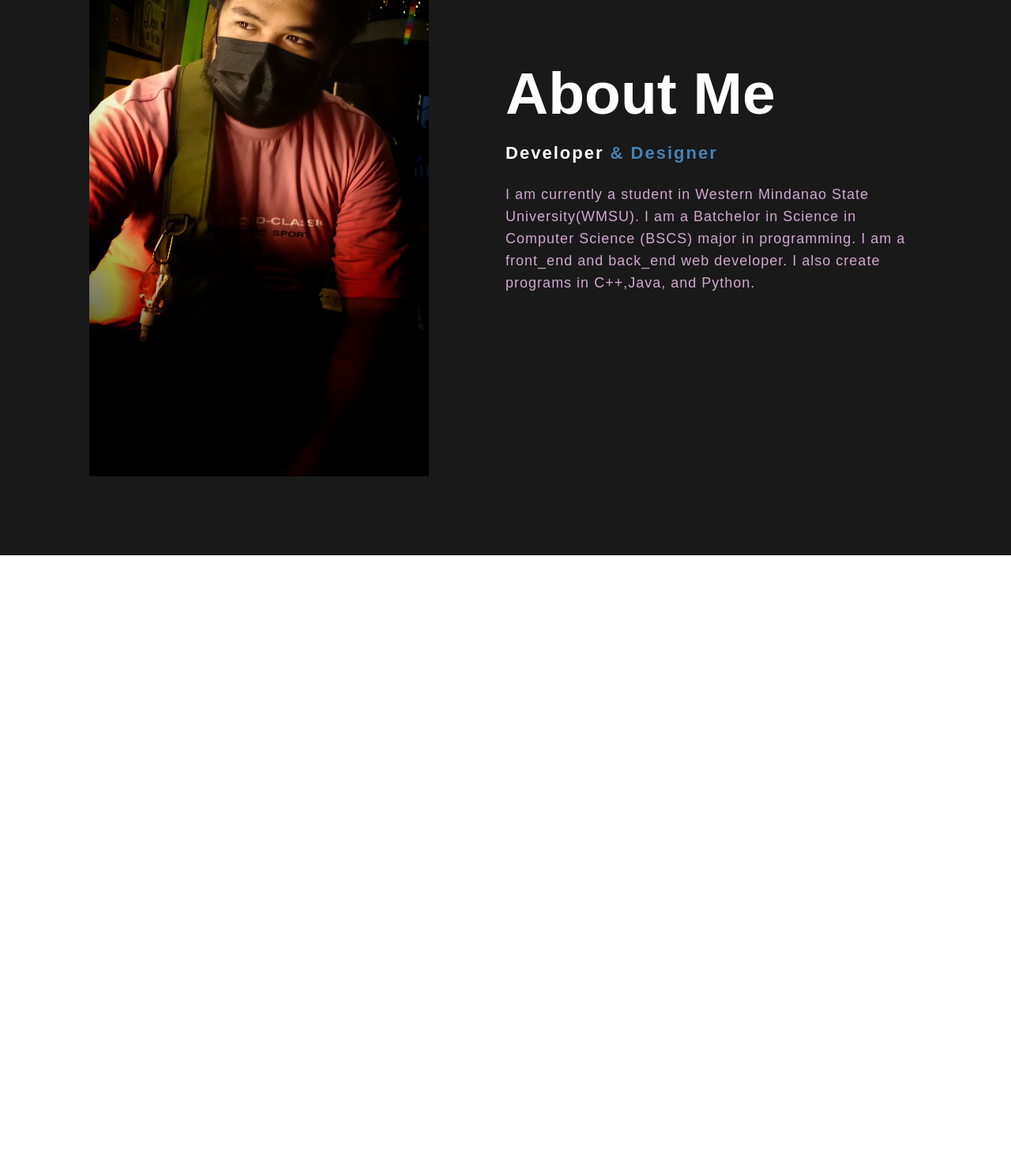
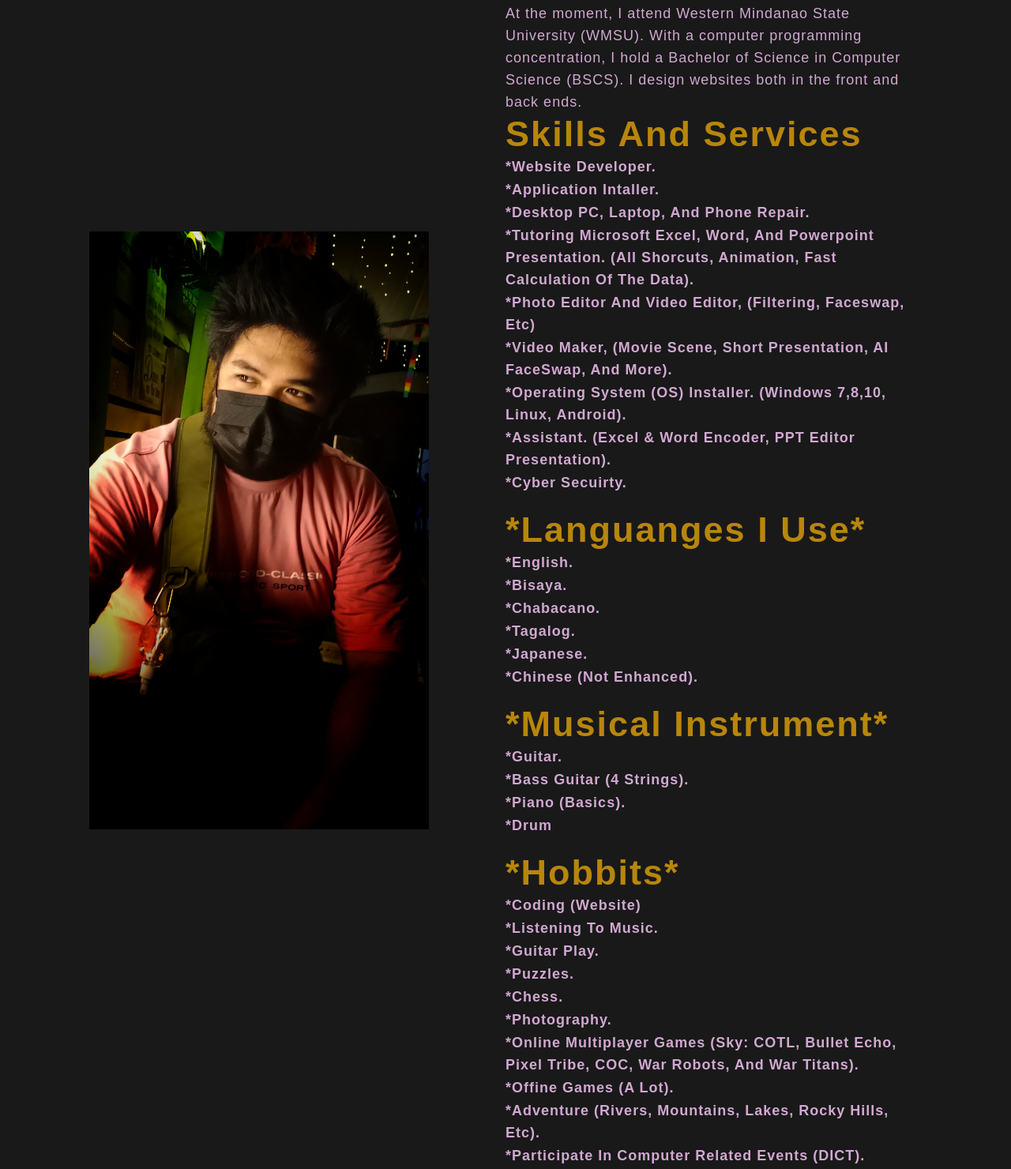
Before and after one commit to 20Carlo22/BPort22, a plain HTML site: page about me.html in a window 1280 px wide. Shown: the part 472-1952 px from the top of the page at 79% size. Before the commit the page ends 1175 px from the top, so only its background shows below. Drawn offline with Linux system fonts and the light colour scheme.

Commit message:
Update about me.html

```diff
--- a/about me.html
+++ b/about me.html
@@ -36,7 +36,40 @@
 			<div class="about-text">
 				<h2>About Me</h2>
 				<h5>Developer <span>& Designer</span></h5>
-				<p>I am currently a student in Western Mindanao State University(WMSU). I am a Batchelor in Science in Computer Science (BSCS) major in programming. I am a front_end and back_end web developer. I also create programs in C++,Java, and Python.</p>
+				<p>At the moment, I attend Western Mindanao State University (WMSU). With a computer programming concentration, I hold a Bachelor of Science in Computer Science (BSCS). I design websites both in the front and back ends.</p></n>
+<h4>Skills and Services</p>
+<p>*Website Developer.</p>
+<p>*Application Intaller.</p>
+<p>*Desktop PC, Laptop, and Phone Repair.</p>
+<p>*Tutoring Microsoft Excel, Word, and Powerpoint Presentation. (All Shorcuts, animation, fast Calculation of the data).</p>
+<p>*Photo Editor and Video Editor, (Filtering, Faceswap, etc)</p>
+<p>*Video Maker, (Movie Scene, Short Presentation, AI faceSwap, and more).</p>
+<p>*Operating System (OS) Installer. (Windows 7,8,10, Linux, Android).</p>
+<p>*Assistant. (Excel & Word Encoder, PPT Editor Presentation).</p>
+<p>*Cyber Secuirty.</p></n>
+<h4>*Languanges I Use*</p>
+<p>*English.</p>
+<p>*Bisaya.</p>
+<p>*Chabacano.</p>
+<p>*Tagalog.</p>
+<p>*Japanese.</p>
+<p>*Chinese (Not Enhanced).</p></n>
+<h4>*Musical Instrument*</p>
+<p>*Guitar.</p>
+<p>*Bass Guitar (4 Strings).</p>
+<p>*Piano (basics).</p>
+<p>*Drum</p></n>
+<h4>*Hobbits*</p>
+<p>*Coding (Website)</p>
+<p>*Listening to music.</p>
+<p>*Guitar Play.</p>
+<p>*Puzzles.</p>
+<p>*Chess.</p>
+<p>*Photography.</p>
+<p>*online Multiplayer Games (Sky: COTL, Bullet Echo, Pixel Tribe, COC, War Robots, and War Titans).</p>
+<p>*Offine Games (A lot).</p>
+<p>*Adventure (Rivers, Mountains, Lakes, Rocky Hills, etc).</p>
+<p>*Participate in computer related events (DICT).</p>
 
 			</div>
 		</div>
```
